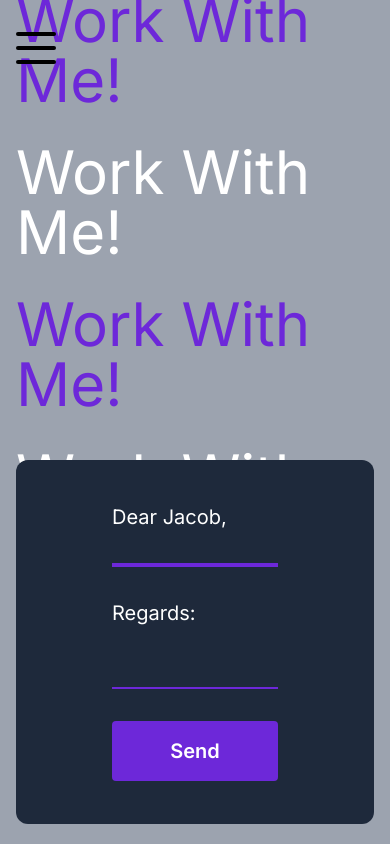
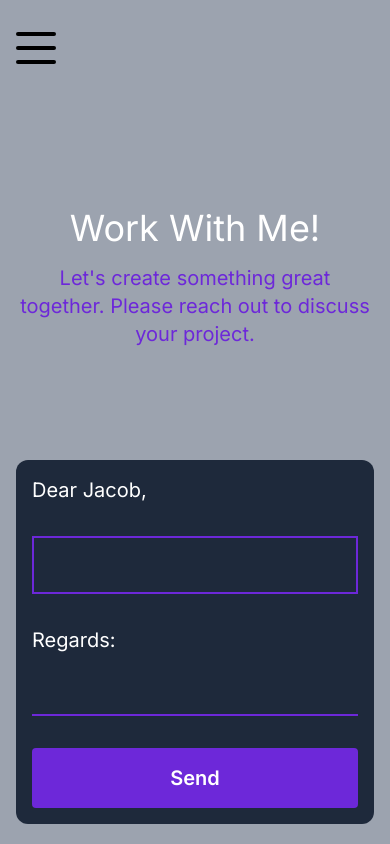
Before and after one commit to WanzForsberg/portfolio24, a Next.js app: page /contact in a window 390 px wide. Built offline with nearby package versions, Linux system fonts and the light colour scheme.

Commit message:
responsive pages

```diff
--- a/src/app/contact/page.jsx
+++ b/src/app/contact/page.jsx
@@ -37,37 +37,48 @@ const ContactPage = () => {
       className="h-full"
       initial={{ y: '-200vh' }}
       animate={{ y: '0%' }}
-      transition={{ duration: 1 }}
-    >
-      <div className="h-full pb-5 flex flex-col lg:flex-row px-4 sm:px-8 md:px-12 lg:px-20 xl:px-48">
+      transition={{ duration: 1 }}>
+      <div className="flex flex-col lg:flex-row h-full pb-5 px-4 sm:px-8 md:px-12 lg:px-20 xl:px-48">
         {/* TEXT CONTAINER */}
-        <div className="h-1/2 lg:h-full lg:w-1/2 flex flex-col gap-8 items-center justify-center text-6xl">
-          <span className="text-white">Work With Me!</span>
-          <span className="text-violet-700">Work With Me!</span>
-          <span className="text-white">Work With Me!</span>
-          <span className="text-violet-700">Work With Me!</span>
-          <span className="text-white">Work With Me!</span>
-          <span className="text-violet-700">Work With Me!</span>
+        <div className="flex flex-col items-center justify-center text-center lg:text-left h-1/2 lg:h-full lg:w-1/2">
+          <div className="lg:hidden">
+            {' '}
+            {/* Only visible on mobile */}
+            <h2 className="text-4xl text-white">Work With Me!</h2>
+            <p className="text-xl text-violet-700 mt-4">
+              Let's create something great together. Please reach out to discuss
+              your project.
+            </p>
+          </div>
+          <div className="hidden lg:flex lg:flex-col">
+            {' '}
+            {/* Only visible on desktop, stacked vertically */}
+            <span className="text-white text-6xl">Work With Me!</span>
+            <span className="text-violet-700 text-6xl">Work With Me!</span>
+            <span className="text-white text-6xl">Work With Me!</span>
+            <span className="text-violet-700 text-6xl">Work With Me!</span>
+            <span className="text-white text-6xl">Work With Me!</span>
+            <span className="text-violet-700 text-6xl">Work With Me!</span>
+          </div>
         </div>
         {/* FORM CONTAINER */}
         <form
           onSubmit={sendEmail}
           ref={form}
-          className="h-1/2 lg:h-full lg:w-1/2 bg-slate-800 text-white underline-white rounded-xl text-xl flex flex-col gap-8 justify-center p-24"
-        >
+          className="flex flex-col gap-8 justify-center bg-slate-800 text-white underline-white rounded-xl text-xl p-4 sm:p-8 md:p-12 lg:p-24 h-1/2 lg:h-full lg:w-1/2">
           <span>Dear Jacob,</span>
           <textarea
-            rows={6}
-            className="bg-transparent border-2 border-violet-700 outline-none resize-none"
+            rows={3}
+            className="w-full bg-transparent border-2 border-violet-700 outline-none resize-none"
             name="user_message"
           />
           <span>Regards:</span>
           <input
             name="user_email"
             type="text"
-            className="bg-transparent border-b-2 border-b-violet-700 outline-none"
+            className="w-full bg-transparent border-b-2 border-violet-700 outline-none"
           />
-          <button className="bg-violet-700 rounded font-semibold text-white p-4">
+          <button className="w-full lg:w-auto bg-violet-700 rounded font-semibold text-white p-4">
             Send
           </button>
           {success && (
--- a/src/app/portfolio/page.jsx
+++ b/src/app/portfolio/page.jsx
@@ -1,44 +1,7 @@
 'use client';
 import { motion, useScroll, useTransform } from 'framer-motion';
-import Image from 'next/image';
-import Link from 'next/link';
 import { useRef } from 'react';
 import Gallery from '@/components/gallery';
-
-const items = [
-  {
-    id: 1,
-    color: 'from-gray-500 to-slate-600',
-    title: 'Project 1',
-    desc: 'Lorem ipsum dolor sit amet consectetur adipisicing elit. Dolores ab id ad nesciunt quo aut corporis modi? Voluptate, quos sunt dolorum facilis, id eum sequi placeat accusantium saepe eos laborum.',
-    img: '/projects/wanzstudios-logo-dark.png',
-    link: 'https://wanzstudios.com',
-  },
-  {
-    id: 2,
-    color: 'from-slate-600 to-slate-700',
-    title: 'Project 2',
-    desc: 'Lorem ipsum dolor sit amet consectetur adipisicing elit. Dolores ab id ad nesciunt quo aut corporis modi? Voluptate, quos sunt dolorum facilis, id eum sequi placeat accusantium saepe eos laborum.',
-    img: '/projects/wanzstudios-logo-dark.png',
-    link: 'https://wanzstudios.com',
-  },
-  {
-    id: 3,
-    color: 'from-slate-700 to-slate-900',
-    title: 'Project 3',
-    desc: 'Lorem ipsum dolor sit amet consectetur adipisicing elit. Dolores ab id ad nesciunt quo aut corporis modi? Voluptate, quos sunt dolorum facilis, id eum sequi placeat accusantium saepe eos laborum.',
-    img: '/projects/wanzstudios-logo-dark.png',
-    link: 'https://wanzstudios.com',
-  },
-  {
-    id: 4,
-    color: 'from-slate-900 to-slate-950',
-    title: 'Project 4',
-    desc: 'Lorem ipsum dolor sit amet consectetur adipisicing elit. Dolores ab id ad nesciunt quo aut corporis modi? Voluptate, quos sunt dolorum facilis, id eum sequi placeat accusantium saepe eos laborum.',
-    img: '/projects/wanzstudios-logo-dark.png',
-    link: 'https://wanzstudios.com',
-  },
-];
 
 const PortfolioPage = () => {
   const ref = useRef();
@@ -51,47 +14,14 @@ const PortfolioPage = () => {
       className="h-full"
       initial={{ y: '-200vh' }}
       animate={{ y: '0%' }}
-      transition={{ duration: 1 }}
-    >
-      <div className="h-[600vh] relative" ref={ref}>
-        <div className="w-screen h-[calc(80vh-6rem)] flex items-center justify-center text-8xl text-center">
+      transition={{ duration: 1 }}>
+      <div className="relative" ref={ref}>
+        {/* Adjusted MY CANVAS size for smaller screens */}
+        <div className="w-screen h-[calc(80vh-6rem)] flex items-center justify-center text-4xl md:text-6xl lg:text-8xl text-center">
           MY <span className="text-violet-700">CANVAS</span>
         </div>
         <div className="flex flex-col justify-center items-center w-screen pb-10 pt-10 bg-gray-400">
           <Gallery />
-        </div>
-        <div className="sticky top-0 flex h-screen gap-4 items-center overflow-hidden">
-          <motion.div style={{ x }} className="flex">
-            <div className="h-screen w-screen flex items-center justify-center bg-gradient-to-r from-gray-400 to-gray-500" />
-            {items.map((item) => (
-              <div
-                className={`h-screen w-screen flex items-center justify-center bg-gradient-to-r ${item.color}`}
-                key={item.id}
-              >
-                <div className="flex flex-col gap-8">
-                  <h1 className="text-xl font-bold md:text-4xl lg:text-6xl xl:text-8xl text-slate-800">
-                    {item.title}
-                  </h1>
-                  <div className="relative w-80 h-56 md:w-96 md:h-64 lg:w-[500px] lg:h-[350px] xl:w-[600px] xl:h-[420px]">
-                    <Image
-                      className="w-full h-full object-cover"
-                      src={item.img}
-                      alt=""
-                      fill
-                    />
-                  </div>
-                  <p className="w-80 md:w96 lg:w-[500px] lg:text-lg xl:w-[600px] text-gray-200">
-                    {item.desc}
-                  </p>
-                  <Link href={item.link} className="flex justify-end">
-                    <button className="p-2 text-sm md:p-4 md:text-md lg:p-8 lg:text-lg bg-slate-800 text-gray-100 font-semibold m-4 rounded">
-                      Details
-                    </button>
-                  </Link>
-                </div>
-              </div>
-            ))}
-          </motion.div>
         </div>
       </div>
     </motion.div>
--- a/src/components/gallery.jsx
+++ b/src/components/gallery.jsx
@@ -59,19 +59,18 @@ export default function Gallery() {
 
   const [selectedImage, setSelectedImage] = useState(null); // State to manage the selected image
 
-  const rows = Math.ceil(images.length / 5);
-
   return (
-    <div className={`grid grid-cols-5`} style={{ height: `${rows * 40}vh` }}>
+    <div
+      className="grid grid-cols-1 sm:grid-cols-2 md:grid-cols-3 lg:grid-cols-5 xxl:grid-cols-10 gap-4"
+      style={{ padding: '20px' }}>
       {images.map((image, index) => (
         <motion.div
           key={index}
-          className="col-span-1 h-[40vh] overflow-hidden relative"
+          className="col-span-1 overflow-hidden relative cursor-pointer"
           whileHover={{ scale: 1.1, filter: 'grayscale(0%)' }}
           transition={{ type: 'spring', stiffness: 300 }}
           initial={{ filter: 'grayscale(80%)' }}
-          onClick={() => setSelectedImage(image)}
-        >
+          onClick={() => setSelectedImage(image)}>
           <img
             src={image.src}
             alt={image.title}
--- a/src/components/transitionProvider.jsx
+++ b/src/components/transitionProvider.jsx
@@ -26,8 +26,7 @@ const TransitionProvider = ({ children }) => {
           initial={{ opacity: 1 }}
           animate={{ opacity: 0 }}
           exit={{ opacity: 0 }}
-          transition={{ duration: 0.8, ease: 'easeOut' }}
-        >
+          transition={{ duration: 0.8, ease: 'easeOut' }}>
           {pathName.substring(1)}
         </motion.div>
         <motion.div
```
